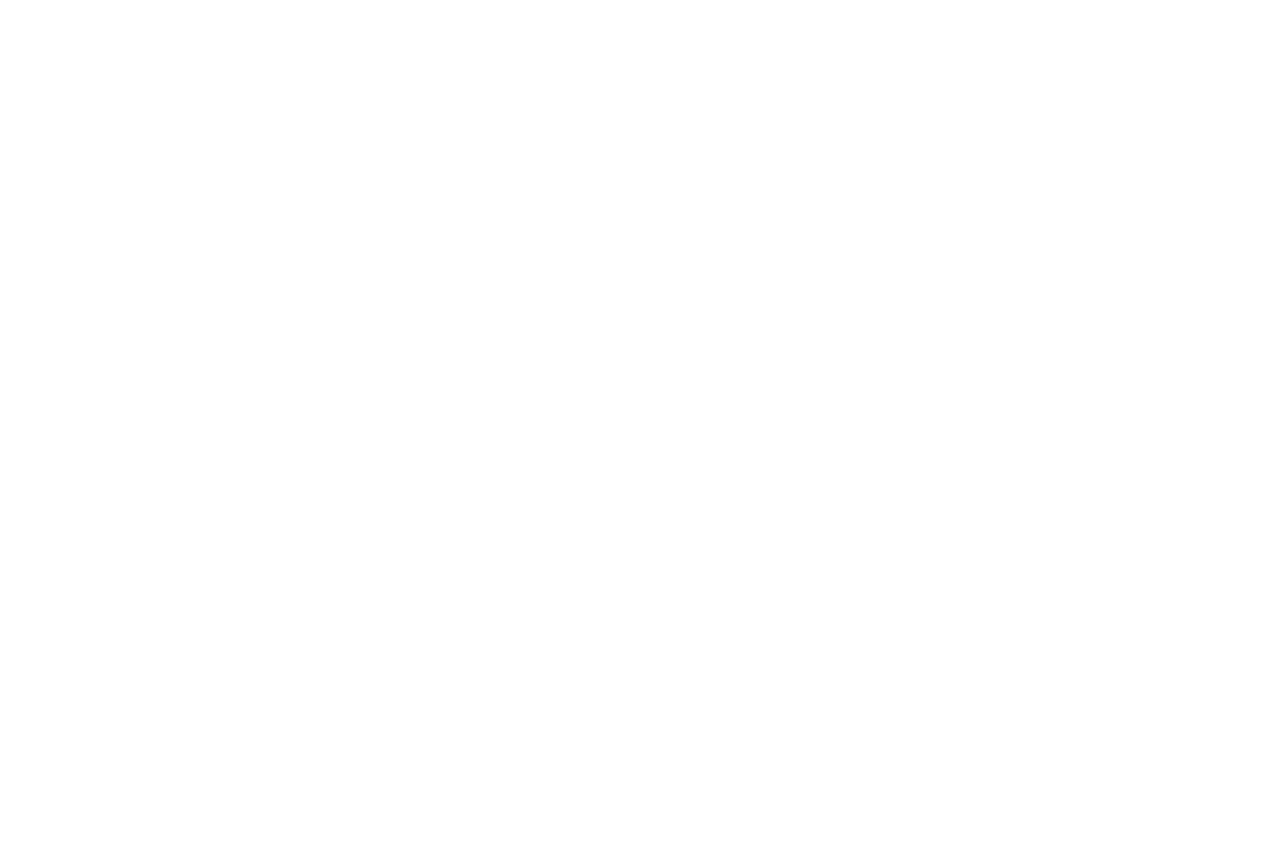
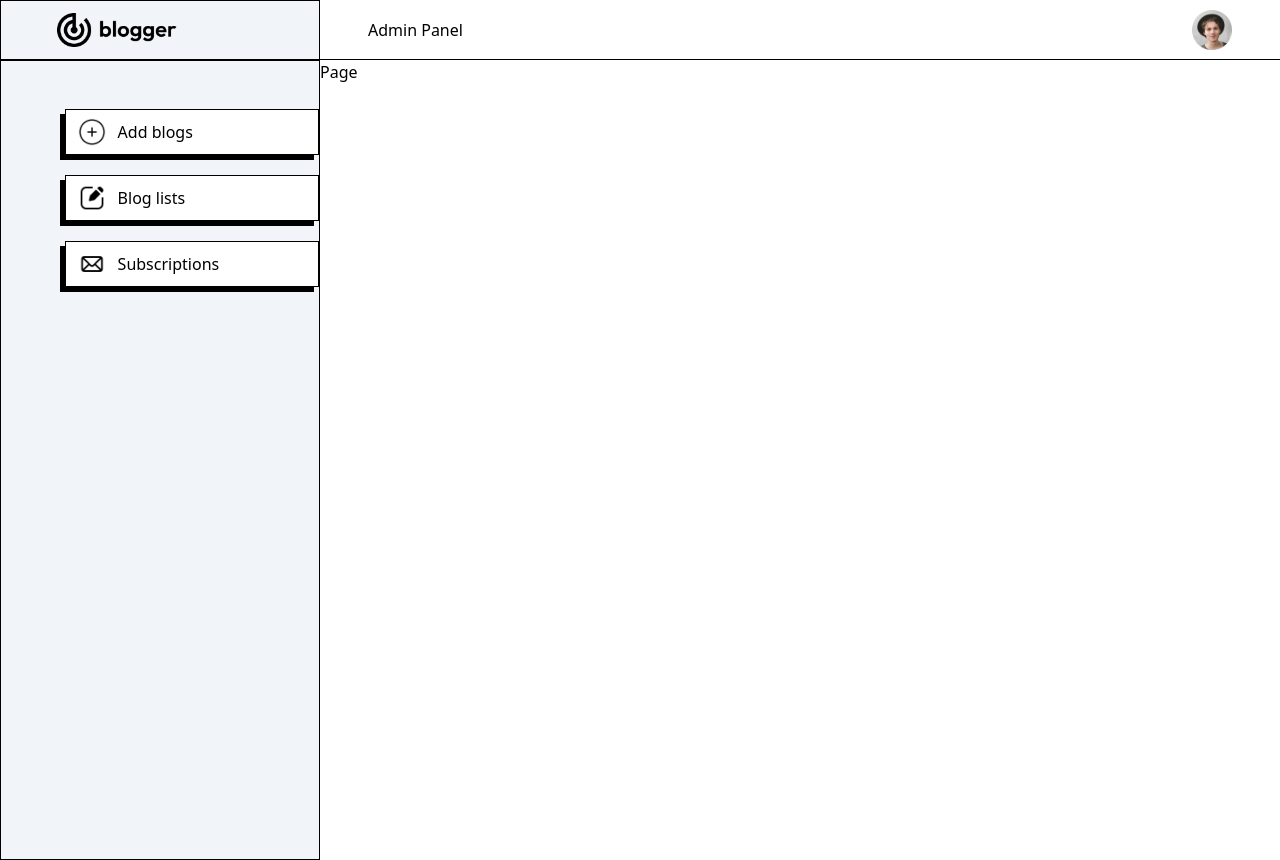
Before and after one commit to FurquanAnwer/bloggly, a Next.js app: page /admin in a window 1280 px wide. Before the commit the page ends 800 px from the top, so only its background shows below. Built offline with nearby package versions, Linux system fonts and the light colour scheme.

Commit message:
added admin page

```diff
--- a/app/admin/addProduct/page.tsx
+++ b/app/admin/addProduct/page.tsx
@@ -0,0 +1,25 @@
+'use client'
+import Image from "next/image";
+import { assets } from "@/assets/assets";
+import { useState } from "react";
+
+const Page = () => {
+    const [image,setImage] = useState(false)
+  return (
+    <>
+        <form className="pt-5 px-5 sm:pt-12 sm:pl-16">
+            <p className="text-xl">
+                Upload thumbnail
+            </p>
+            <label htmlFor="image">
+                <Image className="mt-4" src={!image?assets.upload_area:URL.createObjectURL(image)} width={140} height={140}/>
+            </label>
+            <input onChange={(e)=>setImage(e.target.files[0])} type="file" id='image' hidden required />
+            <p className="text-xl mt-4">Blog title</p>
+            <input className="" type="text" placeholder="Type here" required/>
+        </form>
+    </>
+  );
+};
+
+export default Page;
--- a/app/admin/layout.tsx
+++ b/app/admin/layout.tsx
@@ -1,7 +1,20 @@
+import { assets } from "@/assets/assets";
+import Sidebar from "@/components/AdminComponents/Sidebar";
+import Image from "next/image";
+
 export default function Layout({children}){
     return(
         <>
-            {children}
+            <div className="flex">
+                <Sidebar/>
+                <div className="flex flex-col w-full">
+                    <div className="flex items-center justify-between w-full py-3 max-h-[60px] px-12 border-b border-black">
+                        <h3 className="font-medium">Admin Panel</h3>
+                        <Image src={assets.profile_icon} width={40} alt=""/>
+                    </div>
+                    {children}
+                </div>
+            </div>
         </>
     )
 }
--- a/app/admin/page.tsx
+++ b/app/admin/page.tsx
@@ -3,7 +3,7 @@
 const page = ()=>{
     return (
         <div>
-
+            Page
         </div>
     )
 }
--- a/app/admin/subscriptions/page.tsx
+++ b/app/admin/subscriptions/page.tsx
@@ -0,0 +1,10 @@
+
+const page = () => {
+  return (
+    <div>
+      <h2>page</h2>
+    </div>
+  );
+};
+
+export default page;
--- a/components/AdminComponents/Sidebar.tsx
+++ b/components/AdminComponents/Sidebar.tsx
@@ -0,0 +1,32 @@
+import { assets } from "@/assets/assets";
+import Image from "next/image";
+import Link from "next/link";
+
+const Sidebar = () => {
+  return (
+    <div className="flex flex-col bg-slate-100">
+        <div className="px-2 sm:pl-14 py-3 border border-black">
+            <Image src={assets.logo} width={120} alt="" />
+        </div>
+        <div className="w-28 sm:w-80 h-[100vh] relative py-12 border border-black">
+            <div className="w-[50%] sm:w-[80%] absolute right-0">
+            <Link href="/admin/addProduct" className="flex items-center border border-black gap-3 font-medium px-3 py-2 bg-white shadow-[-5px_5px_0px_#000000]">
+                <Image src={assets.add_icon} alt="" width={28}/>
+                <p>Add blogs</p>
+            </Link>
+            <Link href="/admin/blogList" className="mt-5 flex items-center border border-black gap-3 font-medium px-3 py-2 bg-white shadow-[-5px_5px_0px_#000000]">
+                <Image src={assets.blog_icon} alt="" width={28}/>
+                <p>Blog lists</p>
+            </Link>
+            <Link href="/admin/subscriptions" className="mt-5 flex items-center border border-black gap-3 font-medium px-3 py-2 bg-white shadow-[-5px_5px_0px_#000000]">
+                <Image src={assets.email_icon} alt="" width={28}/>
+                <p>Subscriptions</p>
+            </Link>
+
+            </div>
+        </div>
+    </div>
+  );
+};
+
+export default Sidebar;
```
